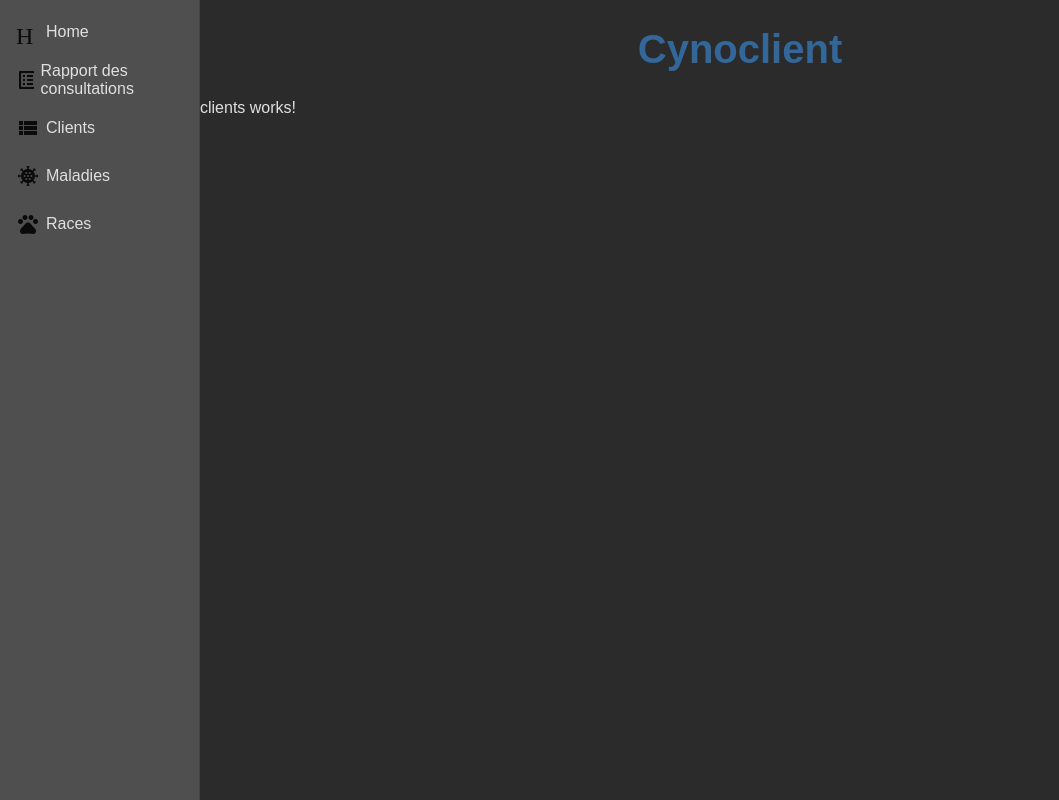
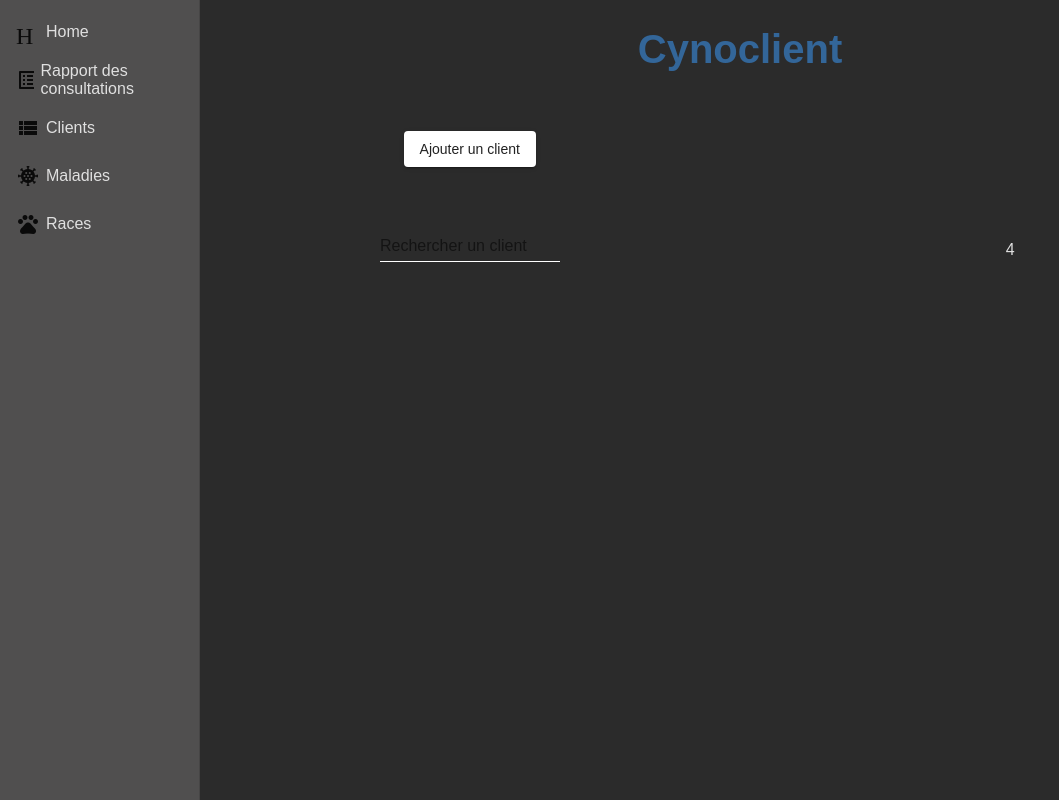
Before and after one commit to CPNV-ES/cynoclient-angular, an Angular app: page /clients in a window 1280 px wide. Shown: the whole page, without its empty margins (0-1059 px from the left). Built offline with nearby package versions, Linux system fonts and the light colour scheme.

Commit message:
Input "ajouter un client"

```diff
--- a/src/app/clients/clients.component.css
+++ b/src/app/clients/clients.component.css
@@ -0,0 +1,33 @@
+::ng-deep .mat-focused .mat-form-field-label {
+  /*change color of label*/
+  color: white !important;
+}
+::ng-deep .mat-form-field-placeholder{
+  /*change color of placeholder */
+  color:red !important;
+}
+::ng-deep .mat-focused .mat-form-field-placeholder{
+
+  color:red;
+}
+
+
+::ng-deep.mat-form-field-underline {
+  /*change color of underline*/
+  background-color: white !important;
+}
+
+::ng-deep.mat-form-field-ripple {
+  /*change color of underline when focused*/
+  background-color: red !important;;
+}
+
+.example-form {
+  min-width: 150px;
+  max-width: 500px;
+  width: 100%;
+}
+
+.example-full-width {
+  width: 100%;
+}
--- a/src/app/clients/clients.component.html
+++ b/src/app/clients/clients.component.html
@@ -1 +1,22 @@
-<p>clients works!</p>
+<mat-grid-list cols="2" rowHeight="100">
+  <mat-grid-tile>
+    <button mat-raised-button>
+      Ajouter un client
+    </button>
+  </mat-grid-tile>
+  <mat-grid-tile>
+
+  </mat-grid-tile>
+  <mat-grid-tile>
+    <form>
+      <mat-form-field class="example-full-width">
+        <input matInput
+               type="text"
+               placeholder="Rechercher un client"
+               color="white"
+        >
+      </mat-form-field>
+    </form>
+  </mat-grid-tile>
+  <mat-grid-tile>4</mat-grid-tile>
+</mat-grid-list>
--- a/src/app/consultation-report/consultation-report.component.html
+++ b/src/app/consultation-report/consultation-report.component.html
@@ -5,7 +5,5 @@
 <mat-nav-list>
   <mat-list-item *ngFor="let service of services">
      <a matLine href="...">{{ service.name }}</a>
-     <button mat-icon-button (click)="showInfo(link)">
-     </button>
   </mat-list-item>
 </mat-nav-list>
```
Also changed, not shown: src/app/app.module.ts (+8 -0 lines).
